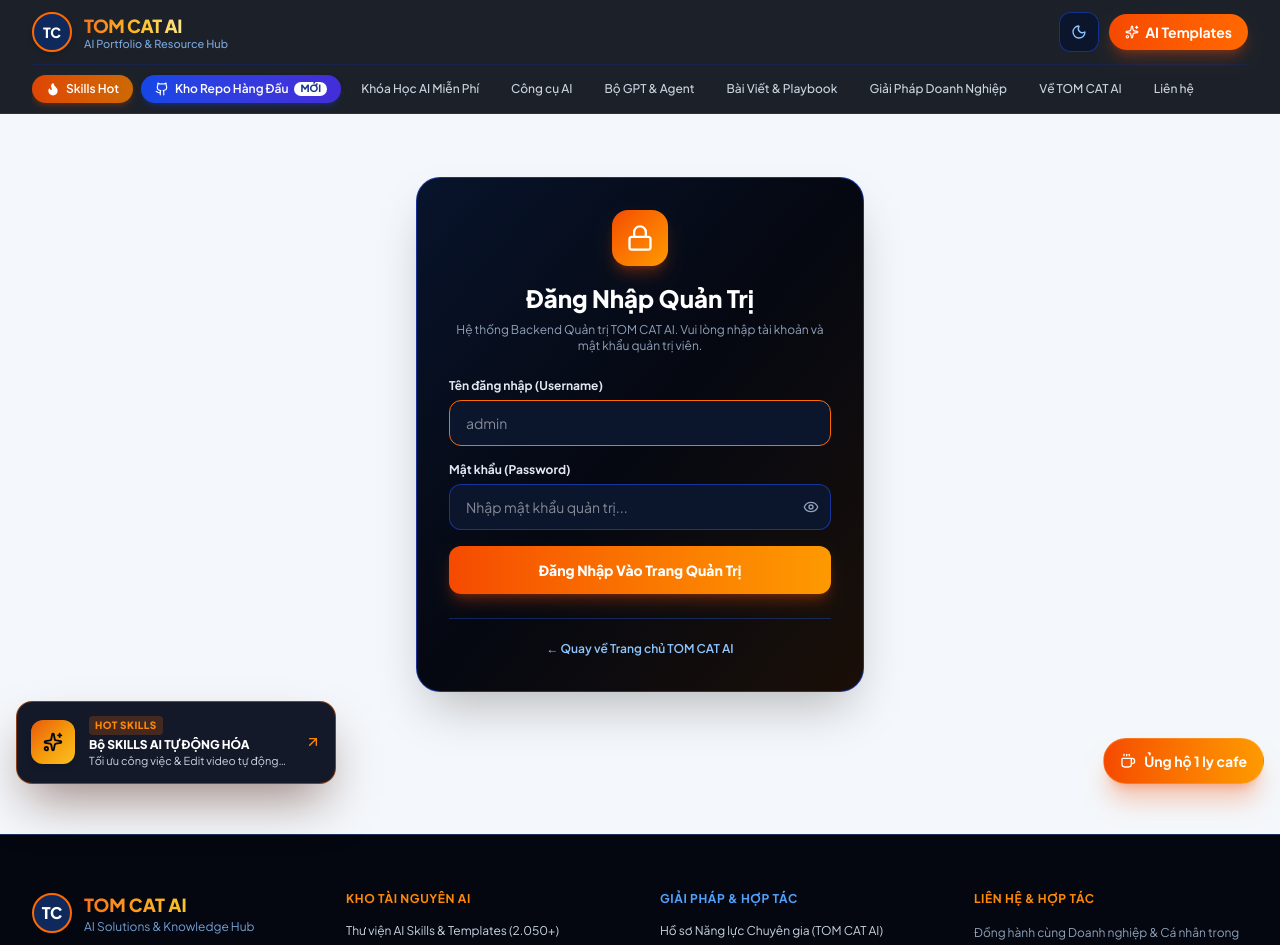
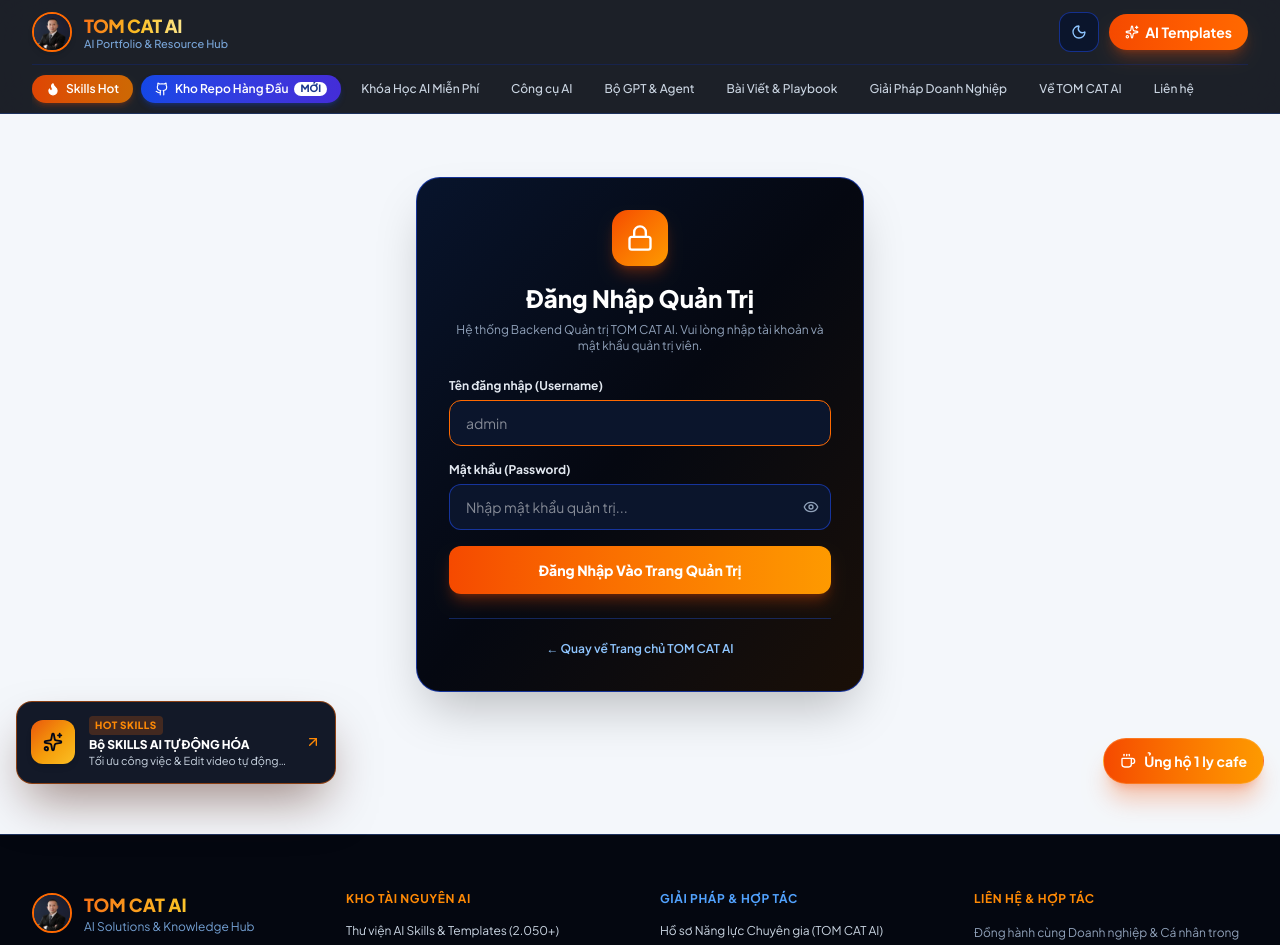
Before and after one commit to tachien2323/tomcat-ai-website, a Next.js app: page /admin in a window 1280 px wide. Shown: the top 945 px of the page. Built offline with nearby package versions, Linux system fonts and the light colour scheme.

Commit message:
feat: replace TC text logo with founder portrait icon

```diff
--- a/src/app/admin/page.tsx
+++ b/src/app/admin/page.tsx
@@ -1676,7 +1676,23 @@ function AdminBackendInner() {
               />
             </div>
 
-            <div className="grid grid-cols-1 md:grid-cols-2 gap-4">
+            <div className="grid grid-cols-1 md:grid-cols-3 gap-4">
+              <div>
+                <label className="block text-xs font-bold mb-1.5">
+                  Link Ảnh Logo / Avatar Tròn (Avatar URL)
+                </label>
+                <input
+                  type="text"
+                  value={brandForm.avatarUrl}
+                  onChange={(e) =>
+                    setBrandForm({
+                      ...brandForm,
+                      avatarUrl: e.target.value,
+                    })
+                  }
+                  className="w-full px-3.5 py-2.5 rounded-xl theme-elevated border text-sm"
+                />
+              </div>
               <div>
                 <label className="block text-xs font-bold mb-1.5">
                   Link Ảnh Diễn Giả / Sự Kiện (Speaker Image URL)
--- a/src/components/Footer.tsx
+++ b/src/components/Footer.tsx
@@ -17,8 +17,16 @@ export function Footer() {
           {/* Col 1: Brand */}
           <div className="space-y-4">
             <div className="flex items-center gap-3">
-              <div className="w-10 h-10 rounded-full bg-[#0f295c] border-2 border-orange-500 flex items-center justify-center font-extrabold text-white">
-                TC
+              <div className="w-10 h-10 rounded-full overflow-hidden bg-[#0f295c] border-2 border-orange-500 flex items-center justify-center shrink-0">
+                <img
+                  src={
+                    brand.avatarUrl && !brand.avatarUrl.includes("unsplash.com")
+                      ? brand.avatarUrl
+                      : "/avatar-tomcat.jpg"
+                  }
+                  alt={brand.brandName}
+                  className="w-full h-full object-cover object-top"
+                />
               </div>
               <div>
                 <div className="font-extrabold text-lg text-tomcat-blend">{brand.brandName}</div>
--- a/src/components/Navbar.tsx
+++ b/src/components/Navbar.tsx
@@ -90,8 +90,16 @@ export function Navbar() {
         <div className="flex items-center justify-between h-16 gap-3">
           {/* Brand Logo */}
           <Link href="/" className="flex items-center gap-3 group shrink-0">
-            <div className="relative w-10 h-10 rounded-full overflow-hidden border-2 border-orange-500 group-hover:border-orange-400 transition shadow-md bg-[#0f295c] flex items-center justify-center font-extrabold text-white text-sm">
-              TC
+            <div className="relative w-10 h-10 rounded-full overflow-hidden border-2 border-orange-500 group-hover:border-orange-400 transition shadow-md bg-[#0f295c] flex items-center justify-center shrink-0">
+              <img
+                src={
+                  brand.avatarUrl && !brand.avatarUrl.includes("unsplash.com")
+                    ? brand.avatarUrl
+                    : "/avatar-tomcat.jpg"
+                }
+                alt={brand.brandName}
+                className="w-full h-full object-cover object-top"
+              />
             </div>
             <div>
               <span className="font-extrabold text-lg tracking-tight text-tomcat-blend">
--- a/src/data/defaultSiteConfig.ts
+++ b/src/data/defaultSiteConfig.ts
@@ -41,8 +41,7 @@ export const defaultSiteConfig: SiteConfig = {
       "Với phương châm biến những công nghệ AI phức tạp thành các quy trình, bộ công cụ (Skills, Agents, Prompts, Workflows) đơn giản, dễ áp dụng ngay lập tức, TOM CAT AI giúp bạn tiết kiệm hàng chục giờ làm việc mỗi tuần.",
       "Tại website này, bạn có thể tự do khám phá kho lưu trữ hơn 1.000+ GitHub Repo chọn lọc, hàng trăm AI Templates/Skills sẵn sàng sử dụng, lộ trình học AI miễn phí từ con số 0 và các giải pháp tư vấn chuyển đổi AI chuyên biệt cho doanh nghiệp.",
     ],
-    avatarUrl:
-      "https://images.unsplash.com/photo-1618005182384-a83a8bd57fbe?w=400&auto=format&fit=crop&q=80",
+    avatarUrl: "/avatar-tomcat.jpg",
     speakerImageUrl:
       "https://images.unsplash.com/photo-1540575467063-178a50c2df87?w=1200&auto=format&fit=crop&q=80",
     stats: [
--- a/src/data/site-config.json
+++ b/src/data/site-config.json
@@ -33,7 +33,7 @@
       "Với phương châm biến những công nghệ AI phức tạp thành các quy trình, bộ công cụ (Skills, Agents, Prompts, Workflows) đơn giản, dễ áp dụng ngay lập tức, TOM CAT AI giúp bạn tiết kiệm hàng chục giờ làm việc mỗi tuần.",
       "Tại website này, bạn có thể tự do khám phá kho lưu trữ hơn 1.000+ GitHub Repo chọn lọc, hàng trăm AI Templates/Skills sẵn sàng sử dụng, lộ trình học AI miễn phí từ con số 0 và các giải pháp tư vấn chuyển đổi AI chuyên biệt cho doanh nghiệp."
     ],
-    "avatarUrl": "https://images.unsplash.com/photo-1618005182384-a83a8bd57fbe?w=400&auto=format&fit=crop&q=80",
+    "avatarUrl": "/avatar-tomcat.jpg",
     "speakerImageUrl": "https://images.unsplash.com/photo-1540575467063-178a50c2df87?w=1200&auto=format&fit=crop&q=80",
     "stats": [
       {
```
Also changed, not shown: public/avatar-tomcat.jpg (added), src/app/icon.jpg (added).
